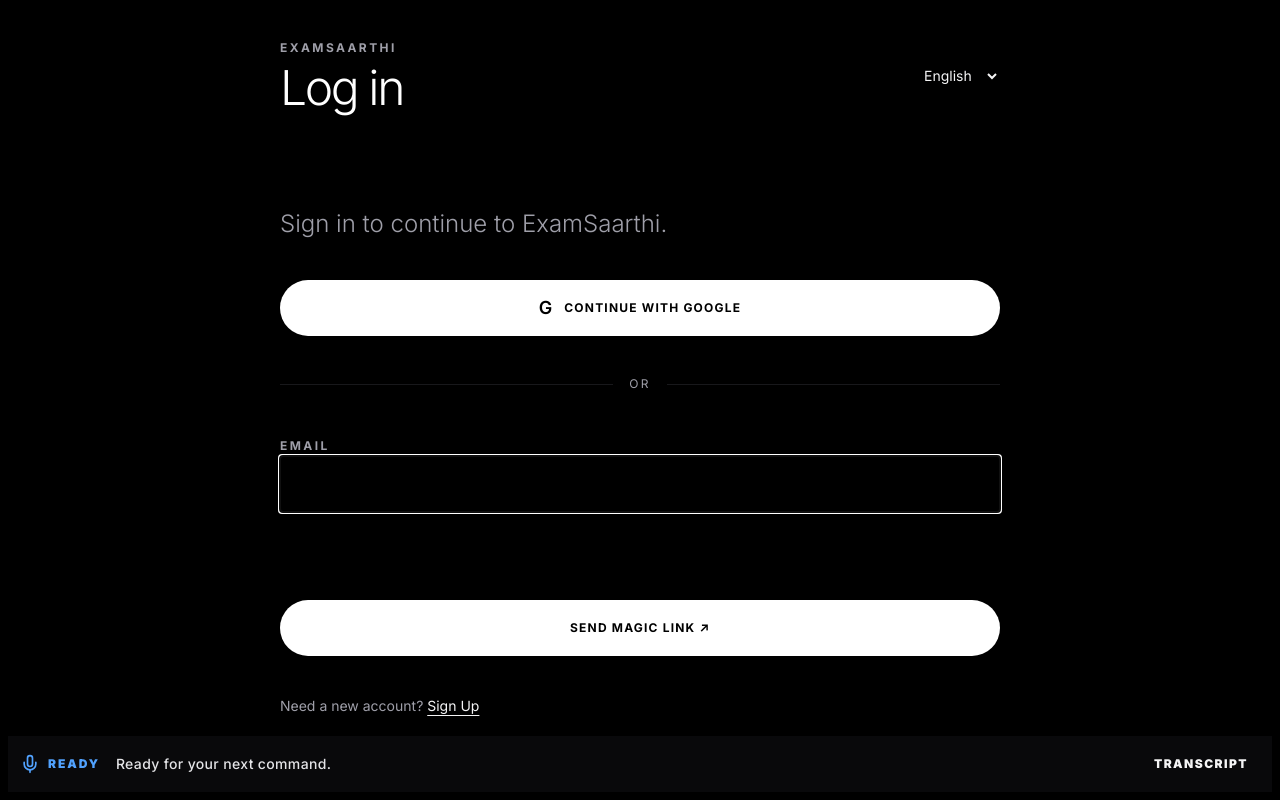
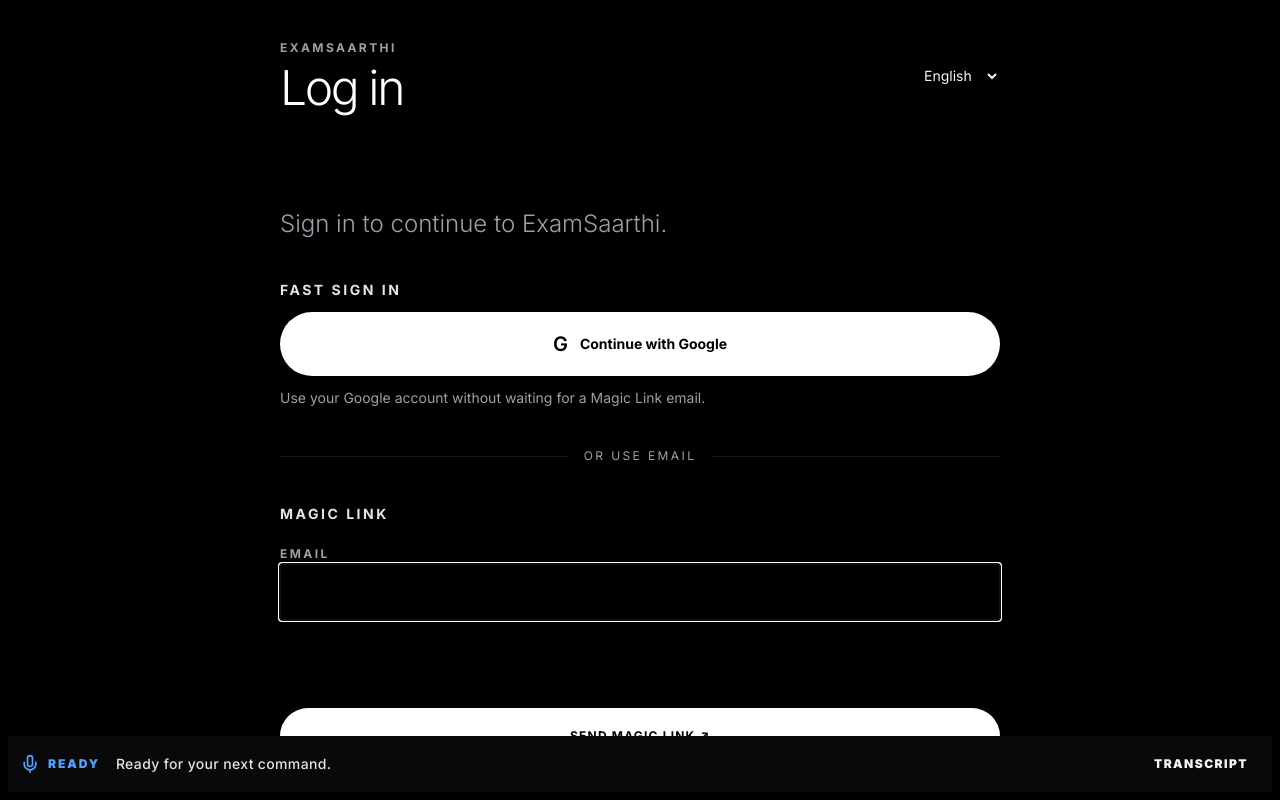
Before and after one commit to Tanmay-502/EXAMSARTHI, a Next.js app: page /auth/login in a window 1280 px wide. Shown: the top 800 px of the page. Built offline with nearby package versions, Linux system fonts and the light colour scheme.

Commit message:
feat: complete auth gateway flow
Complete auth gateway flow and make Google OAuth the primary auth path while retaining Magic Link fallback.

```diff
--- a/src/app/auth/actions.ts
+++ b/src/app/auth/actions.ts
@@ -9,6 +9,10 @@
 function getOrigin(headersList: Headers) {
   const configuredOrigin = process.env.NEXT_PUBLIC_SITE_URL?.replace(/\/$/, '')
   if (configuredOrigin) return configuredOrigin
+
+  if (process.env.NODE_ENV === 'production') {
+    throw new Error('NEXT_PUBLIC_SITE_URL must be configured in production')
+  }
 
   const requestOrigin = headersList.get('origin')
   if (requestOrigin) return requestOrigin.replace(/\/$/, '')
--- a/src/app/auth/login/page.tsx
+++ b/src/app/auth/login/page.tsx
@@ -45,7 +45,7 @@
       const supabase = createSupabaseBrowserClient()
       const { error } = await supabase.auth.signInWithOAuth({
         provider: 'google',
-        options: { redirectTo: window.location.origin + '/auth/callback', scopes: 'https://www.googleapis.com/auth/userinfo.email' },
+        options: { redirectTo: window.location.origin + '/auth/callback', scopes: 'openid profile email' },
       })
       if (error) throw error
     } catch (error) {
@@ -77,14 +77,20 @@
           {authMessage ? <div data-testid="auth-message" role="status" aria-live="polite" className="border-y border-zinc-900 py-5 text-zinc-300">{authMessage}</div> : null}
           {code === 'no_account' ? <p className="text-sm text-zinc-400">{lang === 'hi-IN' ? 'नया अकाउंट बनाने के लिए ' : lang === 'te-IN' ? 'కొత్త ఖాతా కోసం ' : 'New to ExamSaarthi? '}<Link href="/auth/signup" className="font-semibold text-white underline underline-offset-4">{t('signup')}</Link></p> : null}
 
-          <button type="button" onClick={signInWithGoogle} disabled={googleLoading} className="inline-flex h-14 w-full items-center justify-center gap-3 rounded-full border border-zinc-700 bg-white px-8 text-xs font-bold uppercase tracking-widest text-black transition-colors hover:bg-zinc-200 focus-visible:outline-none focus-visible:ring-2 focus-visible:ring-white disabled:opacity-60">
-            <span aria-hidden="true" className="text-lg font-semibold normal-case tracking-normal">G</span>
-            {googleLoading ? 'Opening Google...' : 'Continue with Google'}
-          </button>
-          {googleError ? <p role="alert" className="text-sm text-zinc-300">{googleError}</p> : null}
+          <section aria-labelledby="google-login-title" className="space-y-3">
+            <h2 id="google-login-title" className="text-sm font-bold uppercase tracking-[0.18em] text-zinc-200">Fast sign in</h2>
+            <button data-testid="google-auth-button" type="button" onClick={signInWithGoogle} disabled={googleLoading} className="inline-flex h-16 w-full items-center justify-center gap-3 rounded-full border border-zinc-600 bg-white px-8 text-sm font-bold text-black shadow-[0_10px_30px_rgba(255,255,255,0.08)] transition-colors hover:bg-zinc-200 focus-visible:outline-none focus-visible:ring-4 focus-visible:ring-white disabled:opacity-60">
+              <span aria-hidden="true" className="text-xl font-semibold">G</span>
+              <span>{googleLoading ? 'Opening Google...' : 'Continue with Google'}</span>
+            </button>
+            <p className="text-sm text-zinc-400">Use your Google account without waiting for a Magic Link email.</p>
+            {googleError ? <p role="alert" className="text-sm text-zinc-300">{googleError}</p> : null}
+          </section>
 
-          <div className="flex items-center gap-4 text-xs uppercase tracking-[0.2em] text-zinc-400" aria-hidden="true"><span className="h-px flex-1 bg-zinc-900" /><span>or</span><span className="h-px flex-1 bg-zinc-900" /></div>
+          <div className="flex items-center gap-4 text-xs uppercase tracking-[0.2em] text-zinc-400" aria-hidden="true"><span className="h-px flex-1 bg-zinc-900" /><span>or use email</span><span className="h-px flex-1 bg-zinc-900" /></div>
 
+          <section aria-labelledby="magic-link-title" className="space-y-4">
+            <h2 id="magic-link-title" className="text-sm font-bold uppercase tracking-[0.18em] text-zinc-200">Magic Link</h2>
           <form ref={formRef} action={loginWithMagicLink} onSubmit={() => { setVoiceStep('sending'); setVoiceStatus('Sending Magic Link...') }} className="space-y-8">
             <div className="space-y-3">
               <label htmlFor="email" className="text-xs font-bold uppercase tracking-[0.2em] text-zinc-400">{t('email')}</label>
@@ -93,6 +99,7 @@
             <p id="voice-status" className="min-h-6 text-sm text-zinc-400" aria-live="polite">{voiceStatus}</p>
             <button type="submit" className="inline-flex h-14 w-full items-center justify-center rounded-full bg-white px-8 text-xs font-bold uppercase tracking-widest text-black transition-colors hover:bg-zinc-200 focus-visible:outline-none focus-visible:ring-2 focus-visible:ring-white">{t('send_magic_link')} ↗</button>
           </form>
+          </section>
 
           <p className="text-sm text-zinc-400">{lang === 'hi-IN' ? 'अकाउंट नया है? ' : lang === 'te-IN' ? 'కొత్త ఖాతా కావాలా? ' : 'Need a new account? '}<Link href="/auth/signup" className="text-zinc-100 underline underline-offset-4">{t('signup')}</Link></p>
         </div>
--- a/src/app/auth/messages.ts
+++ b/src/app/auth/messages.ts
@@ -36,6 +36,6 @@
 }
 
 export function getAuthMessage(code: string | null, lang: 'en-IN' | 'hi-IN' | 'te-IN') {
-  if (!code || !(code in MESSAGES)) return null
+  if (!code || !Object.hasOwn(MESSAGES, code)) return null
   return MESSAGES[code as AuthCode][lang]
 }
--- a/src/app/auth/signup/page.tsx
+++ b/src/app/auth/signup/page.tsx
@@ -41,7 +41,7 @@
     setGoogleError('')
     try {
       const supabase = createSupabaseBrowserClient()
-      const { error } = await supabase.auth.signInWithOAuth({ provider: 'google', options: { redirectTo: window.location.origin + '/auth/callback', scopes: 'https://www.googleapis.com/auth/userinfo.email' } })
+      const { error } = await supabase.auth.signInWithOAuth({ provider: 'google', options: { redirectTo: window.location.origin + '/auth/callback', scopes: 'openid profile email' } })
       if (error) throw error
     } catch (error) {
       console.error('Google sign-in error:', error)
@@ -67,20 +67,27 @@
         </header>
 
         <div className="space-y-10">
-          <p className="max-w-xl text-2xl font-light text-zinc-400 md:text-3xl">Create your ExamSaarthi account with a Magic Link.</p>
+          <p className="max-w-xl text-2xl font-light text-zinc-400 md:text-3xl">Create your ExamSaarthi account with Google or a Magic Link.</p>
           {authMessage ? <div data-testid="auth-message" role="status" aria-live="polite" className="border-y border-zinc-900 py-5 text-zinc-300">{authMessage}</div> : null}
 
-          <button type="button" onClick={signInWithGoogle} disabled={googleLoading} className="inline-flex h-14 w-full items-center justify-center gap-3 rounded-full border border-zinc-700 bg-white px-8 text-xs font-bold uppercase tracking-widest text-black transition-colors hover:bg-zinc-200 focus-visible:outline-none focus-visible:ring-2 focus-visible:ring-white disabled:opacity-60"><span aria-hidden="true" className="text-lg font-semibold normal-case tracking-normal">G</span>{googleLoading ? 'Opening Google...' : 'Continue with Google'}</button>
-          {googleError ? <p role="alert" className="text-sm text-zinc-300">{googleError}</p> : null}
+          <section aria-labelledby="google-signup-title" className="space-y-3">
+            <h2 id="google-signup-title" className="text-sm font-bold uppercase tracking-[0.18em] text-zinc-200">Fast account creation</h2>
+            <button data-testid="google-auth-button" type="button" onClick={signInWithGoogle} disabled={googleLoading} className="inline-flex h-16 w-full items-center justify-center gap-3 rounded-full border border-zinc-600 bg-white px-8 text-sm font-bold text-black shadow-[0_10px_30px_rgba(255,255,255,0.08)] transition-colors hover:bg-zinc-200 focus-visible:outline-none focus-visible:ring-4 focus-visible:ring-white disabled:opacity-60"><span aria-hidden="true" className="text-xl font-semibold">G</span><span>{googleLoading ? 'Opening Google...' : 'Continue with Google'}</span></button>
+            <p className="text-sm text-zinc-400">Google handles sign-in and account creation; you do not need to receive a Magic Link email.</p>
+            {googleError ? <p role="alert" className="text-sm text-zinc-300">{googleError}</p> : null}
+          </section>
 
-          <div className="flex items-center gap-4 text-xs uppercase tracking-[0.2em] text-zinc-400" aria-hidden="true"><span className="h-px flex-1 bg-zinc-900" /><span>or</span><span className="h-px flex-1 bg-zinc-900" /></div>
+          <div className="flex items-center gap-4 text-xs uppercase tracking-[0.2em] text-zinc-400" aria-hidden="true"><span className="h-px flex-1 bg-zinc-900" /><span>or use email</span><span className="h-px flex-1 bg-zinc-900" /></div>
 
+          <section aria-labelledby="magic-link-signup-title" className="space-y-4">
+            <h2 id="magic-link-signup-title" className="text-sm font-bold uppercase tracking-[0.18em] text-zinc-200">Magic Link</h2>
           <form ref={formRef} action={signUpWithMagicLink} onSubmit={() => { setVoiceStep('sending'); setVoiceStatus('Sending Magic Link...') }} className="space-y-8">
             <div className="space-y-3"><label htmlFor="full_name" className="text-xs font-bold uppercase tracking-[0.2em] text-zinc-400">Full name</label><input ref={nameRef} id="full_name" name="full_name" type="text" minLength={2} maxLength={80} autoComplete="name" required className="h-14 w-full border-b border-zinc-800 bg-transparent text-xl text-white focus-visible:outline-none focus-visible:border-zinc-400" /></div>
             <div className="space-y-3"><label htmlFor="email" className="text-xs font-bold uppercase tracking-[0.2em] text-zinc-400">{t('email')}</label><input ref={emailRef} id="email" name="email" type="email" inputMode="email" autoComplete="email" required value={voiceEmail} onChange={(event) => setVoiceEmail(event.target.value)} className="h-14 w-full border-b border-zinc-800 bg-transparent text-xl text-white focus-visible:outline-none focus-visible:border-zinc-400" aria-describedby="voice-status" /></div>
             <p id="voice-status" className="min-h-6 text-sm text-zinc-400" aria-live="polite">{voiceStatus}</p>
             <button type="submit" className="inline-flex h-14 w-full items-center justify-center rounded-full bg-white px-8 text-xs font-bold uppercase tracking-widest text-black transition-colors hover:bg-zinc-200 focus-visible:outline-none focus-visible:ring-2 focus-visible:ring-white">Create account ↗</button>
           </form>
+          </section>
 
           <p className="text-sm text-zinc-400">{lang === 'hi-IN' ? 'पहले से अकाउंट है? ' : lang === 'te-IN' ? 'ఇప్పటికే ఖాతా ఉందా? ' : 'Already have an account? '}<Link href="/auth/login" className="text-zinc-100 underline underline-offset-4">{t('login')}</Link></p>
         </div>
--- a/src/components/gateway/GatewayActions.tsx
+++ b/src/components/gateway/GatewayActions.tsx
@@ -10,7 +10,7 @@
     const handleKeyDown = (event: KeyboardEvent) => {
       const target = event.target
       if (target instanceof HTMLInputElement || target instanceof HTMLTextAreaElement || target instanceof HTMLSelectElement || (target instanceof HTMLElement && target.isContentEditable)) return
-      if (event.ctrlKey || event.metaKey || event.altKey) return
+      if (event.repeat || event.ctrlKey || event.metaKey || event.altKey || event.defaultPrevented) return
       const key = event.key.toLowerCase()
       if (key === 'l') { event.preventDefault(); router.push('/auth/login') }
       if (key === 's') { event.preventDefault(); router.push('/auth/signup') }
```
Also changed, not shown: src/app/auth/callback/route.ts (+10 -4 lines), 2 other files (tests, documents, lock files or other folders).
